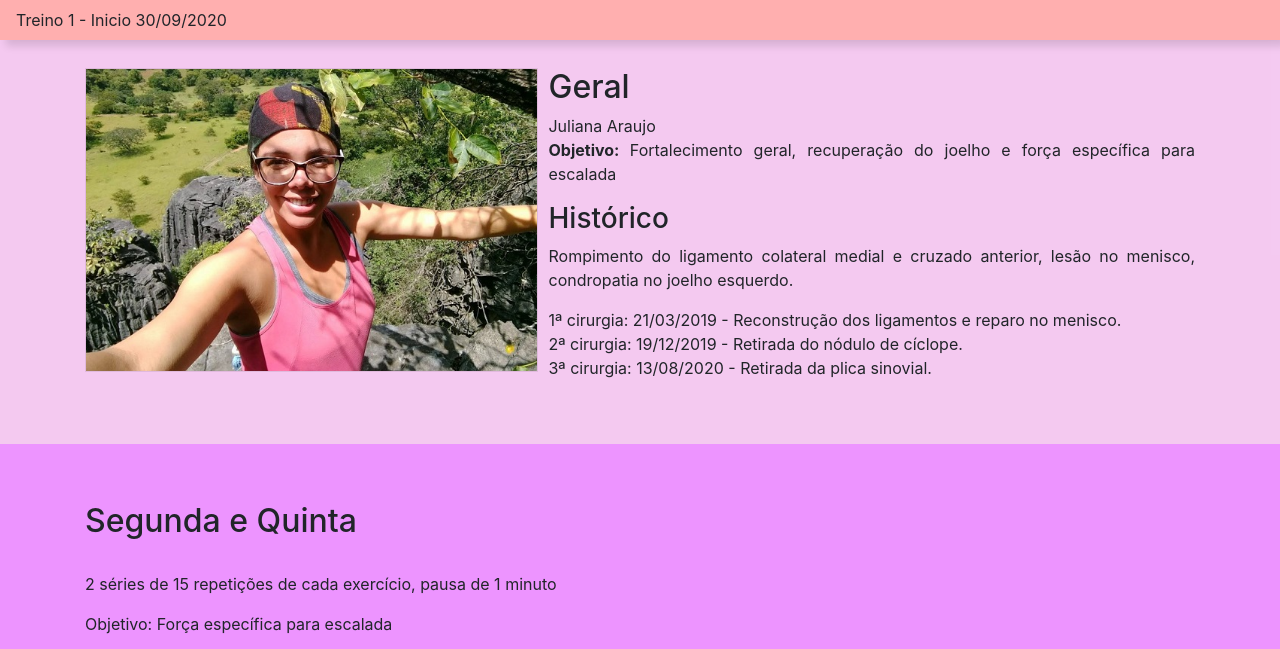
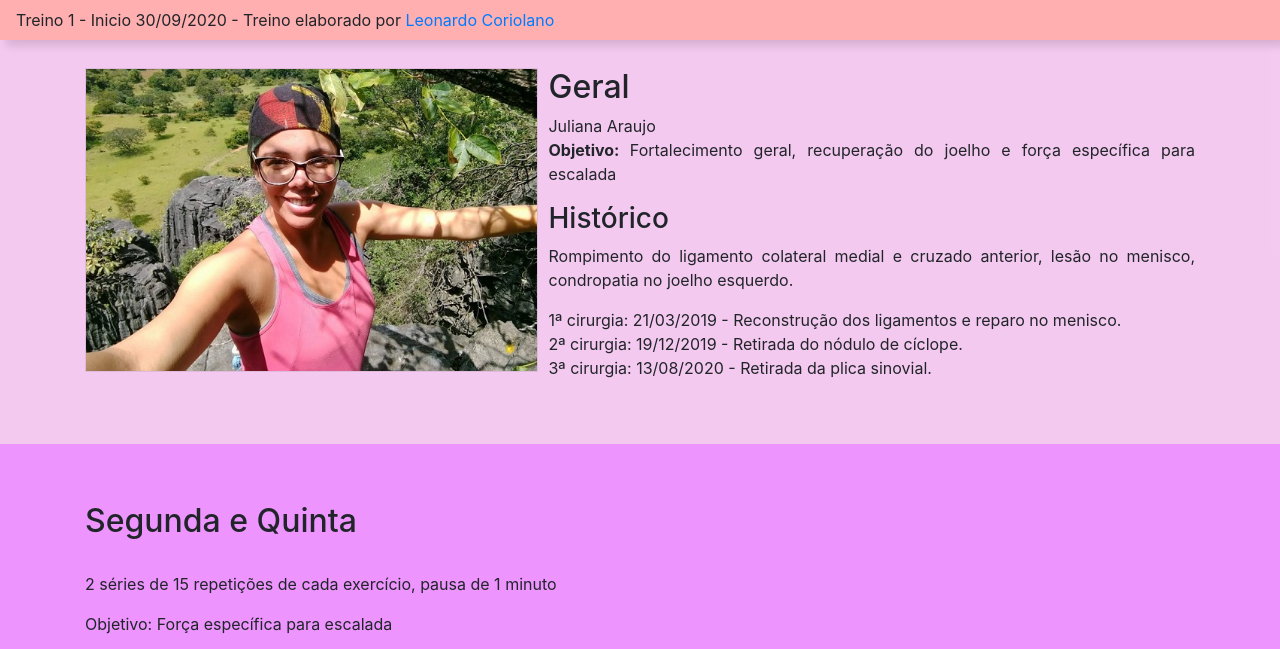
Before and after one commit to JulianaAraujo/treinamento, a plain HTML site: page index.html in a window 1280 px wide. Shown: the top 649 px of the page. Drawn offline with nearby package versions, Linux system fonts and the light colour scheme.

Commit message:
inclusão nome e link  treinador

```diff
--- a/index.html
+++ b/index.html
@@ -18,7 +18,7 @@
 
                 <div class="text-center" id="navbarNav">
 
-                        Treino 1 - Inicio 30/09/2020
+                        Treino 1 - Inicio 30/09/2020 - Treino elaborado por <a href="https://www.instagram.com/leo_coriolano/">Leonardo Coriolano</a>
 
                 </div>
             </nav>
```
